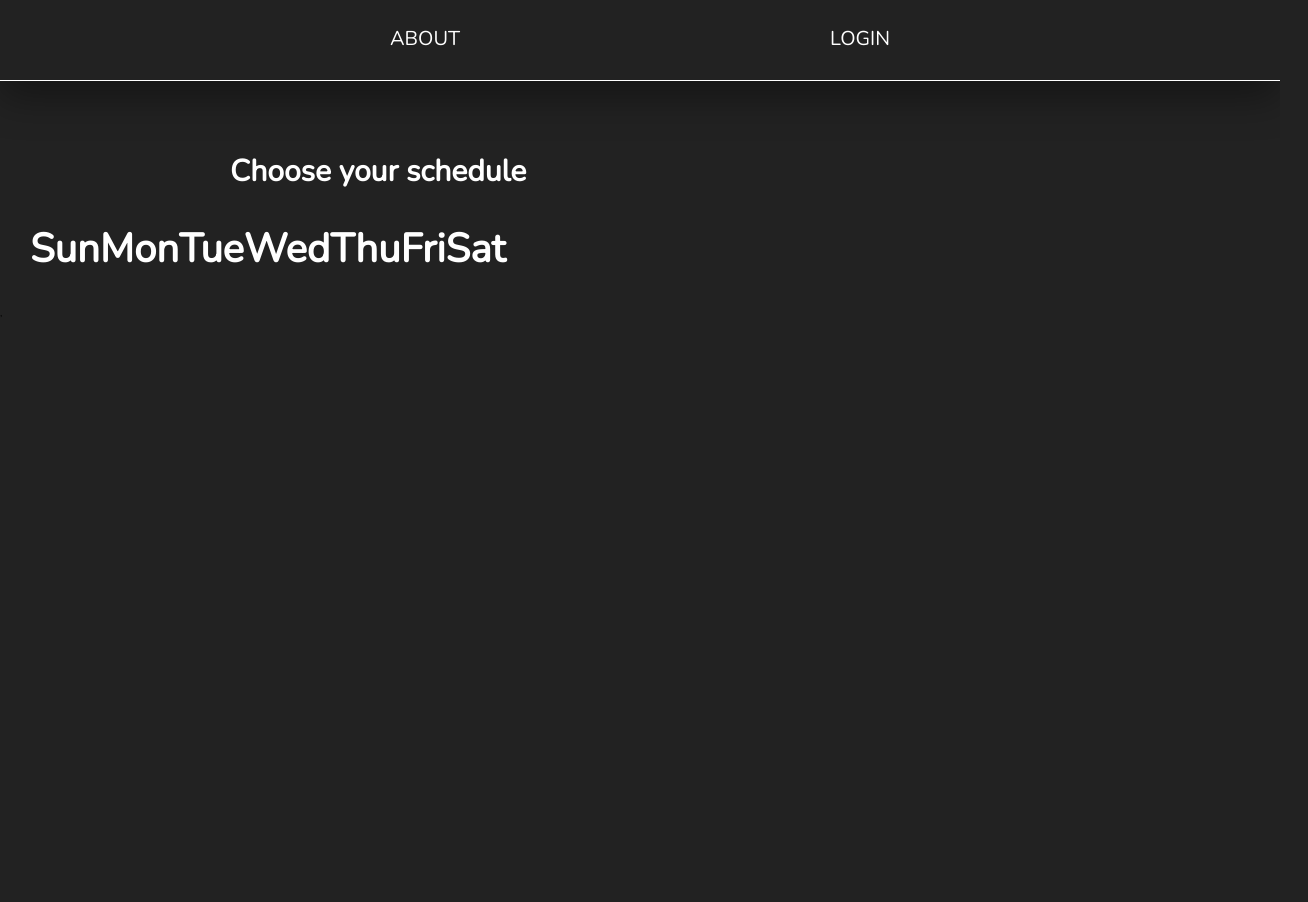
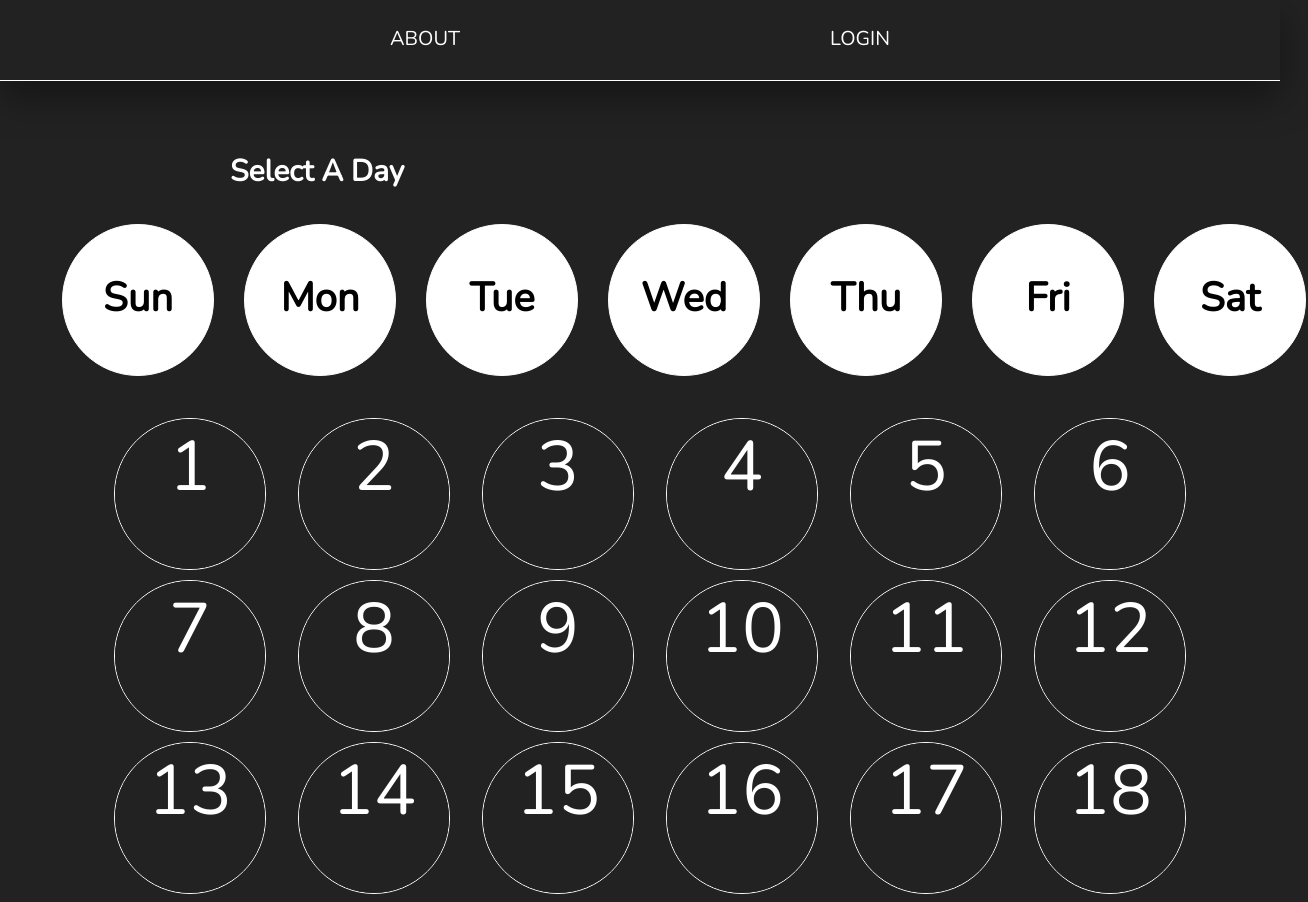
Before and after one commit to AladdinOmar61/mitchs-math, a React (Create React App) app: page /details in a window 1280 px wide. Shown: the top 902 px of the page, 1308 px wide, since content can reach past the window. Before the commit the page ends 800 px from the top, so only its background shows below. Built offline with nearby package versions, Linux system fonts and the light colour scheme.

Commit message:
created calendar, however, no functionality was created for it yet

```diff
--- a/src/components/Calendar.js
+++ b/src/components/Calendar.js
@@ -3,17 +3,73 @@ import moment from "moment";
 
 export default class Calendar extends React.Component {
   weekdayShort = moment.weekdaysShort();
+
+  state = {
+    dateObject: moment(),
+  };
+
+  daysInMonth = () => {
+    return this.state.dateObject.daysInMonth();
+  };
+
+  firstDayOfMonth = () => {
+    let dateObject = this.state.dateObject;
+    let firstDay = moment(dateObject).startOf("month").format("d");
+    console.log(dateObject);
+    console.log(firstDay);
+    return firstDay;
+  };
+
   render() {
     let weekdayshortname = this.weekdayShort.map((day) => {
       return (
         <th key={day} className="week-day">
-          {day}
+          <span className="day">{day}</span>
         </th>
       );
     });
+    let blanks = [];
+    for (let i = 0; i < this.firstDayOfMonth(); i++) {
+      blanks.push(<td className="calendar-day empty">{""}</td>);
+    }
+    let daysInMonth = [];
+    for (let d = 1; d <= this.daysInMonth(); d++) {
+      daysInMonth.push(
+        <td key={d} className="calendar-day">
+          <span className="day-num">{d}</span>
+        </td>
+      );
+    }
+
+    var totalSlots = [...blanks, ...daysInMonth];
+    let rows = [];
+    let cells = [];
+
+    totalSlots.forEach((row, i) => {
+      if (i % 7 !== 0) {
+        cells.push(row);
+      } else {
+        rows.push(cells);
+        cells = [];
+        cells.push(row);
+      }
+      if (i === totalSlots.length - 1) {
+        rows.push(cells);
+      }
+
+      let daysInMonth = rows.map((d, i) => {
+        return <tr>{d}</tr>;
+      });
+
+    });
     return (
       <div className="calendar">
-        <tr className="week-table">{weekdayshortname}</tr>
+        <table className="calendar-table">
+          <thead>
+            <tr className="week-table">{weekdayshortname}</tr>
+          </thead>
+          <tbody className="days">{daysInMonth}</tbody>
+        </table>
       </div>
     );
   }
--- a/src/components/ProgramDetails.js
+++ b/src/components/ProgramDetails.js
@@ -14,7 +14,7 @@ function ProgramDetails() {
         </Link>
       </nav>
       <div className="details-space">
-        <h1 className="select-days">Choose your schedule</h1>
+        <h1 className="select-days">Select A Day</h1>
         <Calendar />
       </div>
     </div>
--- a/src/sass/abstracts/variables.scss
+++ b/src/sass/abstracts/variables.scss
@@ -1,2 +1,3 @@
 $grey: #222;
 $white: #fff;
+$black: #000;
--- a/src/sass/components/Calendar.scss
+++ b/src/sass/components/Calendar.scss
@@ -1,8 +1,70 @@
 .calendar {
-    margin-top: 3rem;
+  margin-top: 3rem;
 }
 
-.week-table{
-    font-size: 4rem;
-    color: $white;
+.week-table {
+  display: flex;
+  flex-direction: row;
+  justify-content: center;
+  align-items: center;
+  font-size: 4rem;
+  color: $black;
 }
+
+.week-day {
+  position: relative;
+  background-color: $white;
+  border: solid white 1px;
+  border-radius: 100px;
+  width: 15rem;
+  height: 15rem;
+  margin-left: 3rem;
+}
+
+.day {
+  position: absolute;
+  top: 35%;
+  left: 50%;
+  transform: translate(-50%, -50%);
+  background-color: $white;
+  margin-top: 2rem;
+}
+
+.calendar-day {
+  z-index: 2;
+  position: relative;
+  width: 15rem;
+  height: 15rem;
+  margin-left: 3.2rem;
+  margin-top: 1rem;
+  border: solid white 1px;
+  border-radius: 100px;
+  transition: all .3s;
+
+  &:hover .day-num {
+    background-color: $white;
+    color: $black;
+  }
+}
+
+.days {
+  margin-top: 3rem;
+  margin-left: 5rem;
+  display: flex;
+  flex-wrap: wrap;
+  color: $white;
+}
+
+.day-num {
+  z-index: 1;
+  border-radius: 100px;
+  width: 100%;
+  height: 100%;
+  font-size: 7rem;
+  position: absolute;
+  text-align: center;
+  top: 50%;
+  left: 50%;
+  transform: translate(-50%, -50%);
+  transition: all .3s;
+}
```
